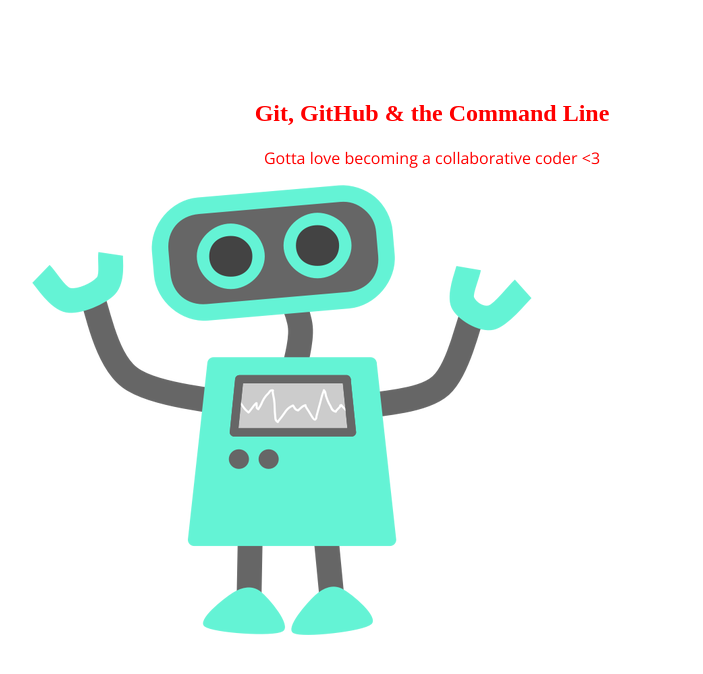
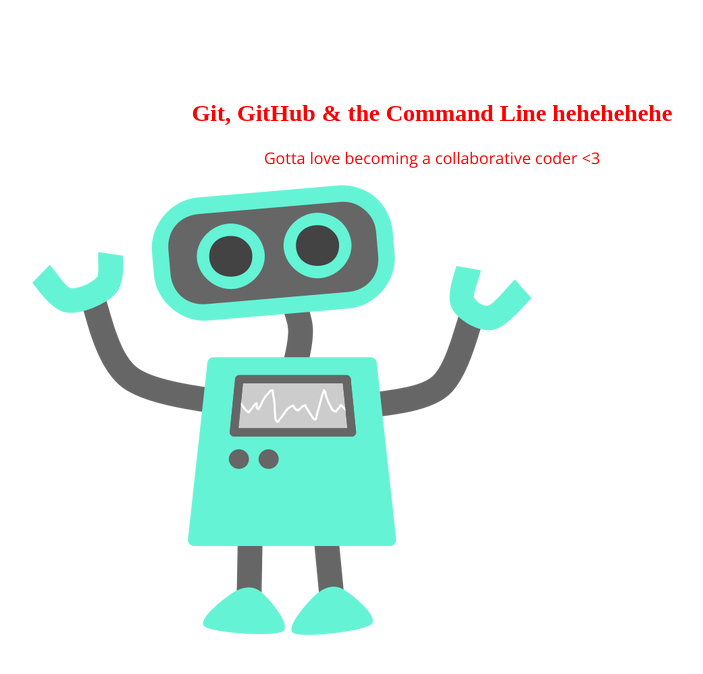
Before and after one commit to kshimrob/105-project, a plain HTML site: page index.html in a window 1280 px wide. Shown: the whole page, without its empty margins (208-911 px from the left). Drawn offline with nearby package versions, Linux system fonts and the light colour scheme.

Commit message:
new title' f

```diff
--- a/index.html
+++ b/index.html
@@ -8,7 +8,7 @@
 </head>
 <body>
 	<section>
-		<h1>Git, GitHub & the Command Line</h1>
+		<h1>Git, GitHub & the Command Line hehehehehe</h1>
 		<p>Gotta love becoming a collaborative coder <3</p>
 		<img src="img/happy-blue-robot.png">
 	</section>
```
